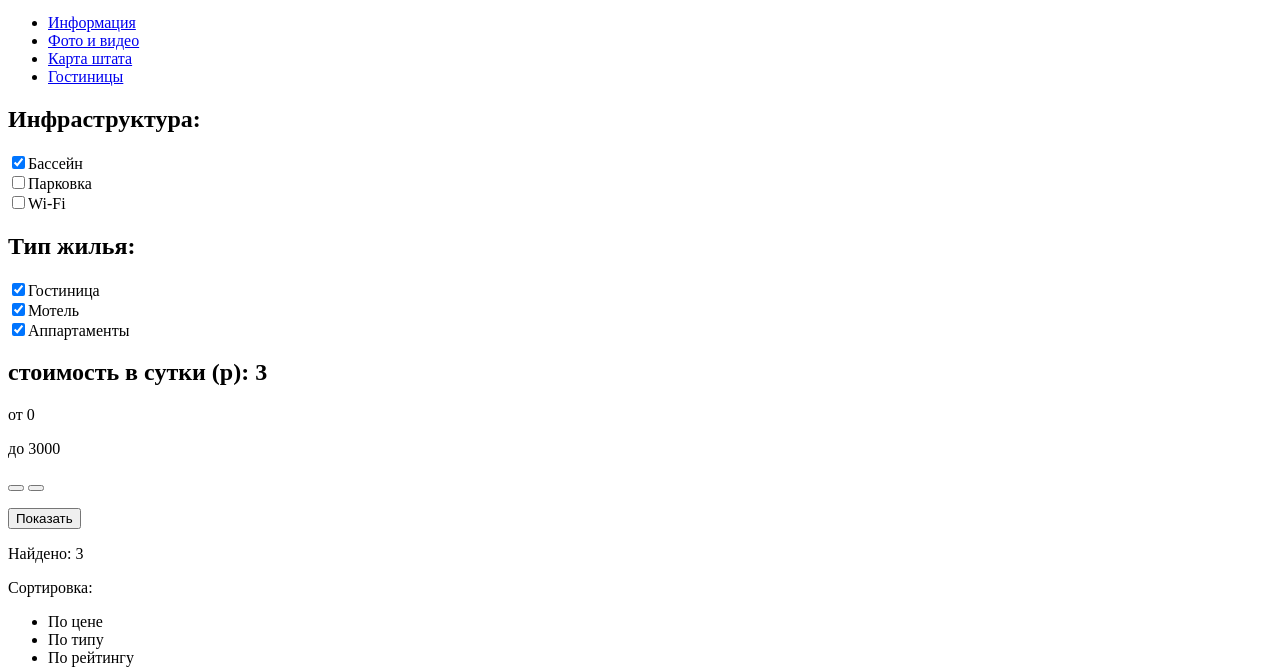
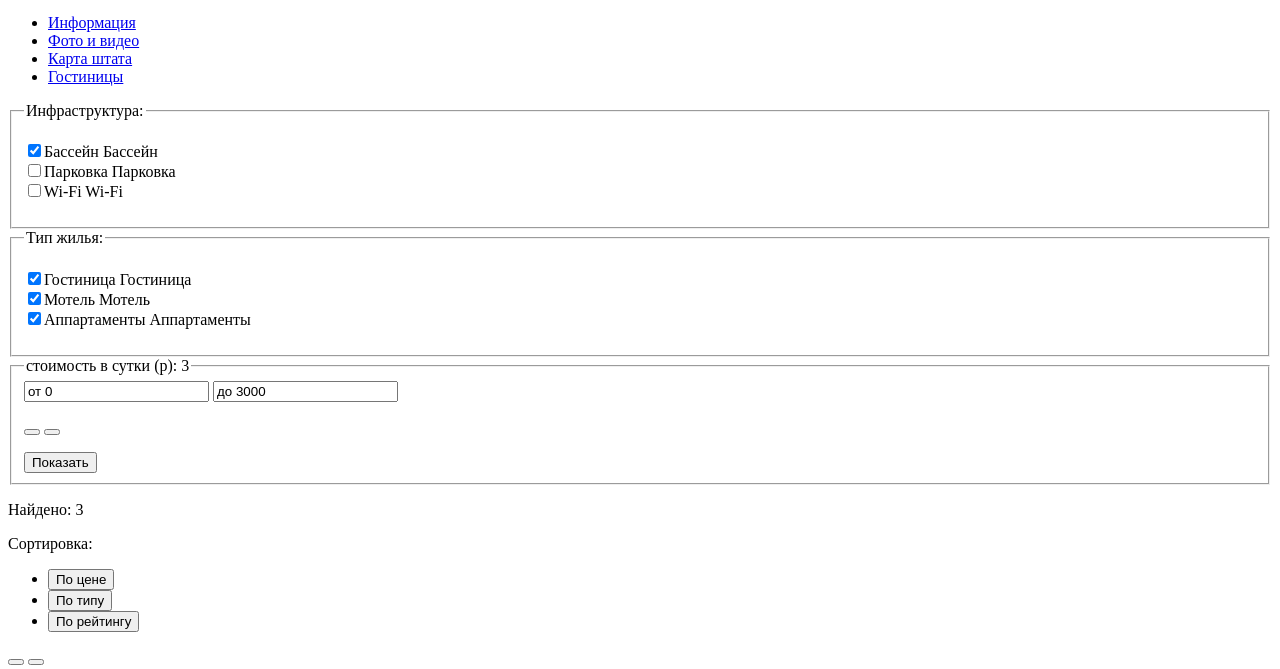
Before and after one commit to MisterPigama/879905-sedona, a plain HTML site: page hotels.html in a window 1280 px wide. Shown: the part 157-826 px from the top of the page. Drawn offline with Linux system fonts and the light colour scheme.

Commit message:
добавила лэйблы, поправила стоимость и форму

```diff
--- a/hotels.html
+++ b/hotels.html
@@ -20,40 +20,56 @@
         </nav>
       </header>
       <main>
-        <section class="selection-form">
-            <h2 class="form">Инфраструктура:</h2>
+        <form class="choosing" action="https://echo.htmlacademy.ru/" method="get">
+            <fieldset class="infrastructure">
+                <legend>Инфраструктура:</legend>
                 <p>
-                <input type="checkbox" checked>Бассейн<br>
-                <input type="checkbox">Парковка<br>
-                <input type="checkbox">Wi-Fi
+                    <input type="checkbox" checked id="pool">Бассейн
+                    <label for="pool">Бассейн</label><br>
+                    <input type="checkbox" id="parking">Парковка
+                    <label for="parking">Парковка</label><br>
+                    <input type="checkbox" id="wi-fi">Wi-Fi
+                    <label for="wi-fi">Wi-Fi</label>
                 </p>
-            <h2 class="form">Тип жилья:</h2>
+            </fieldset>
+            <fieldset class="types-hotels">
+                <legend class="form">Тип жилья:</legend>
                 <p>
-                <input type="checkbox" checked>Гостиница<br>
-                <input type="checkbox" checked>Мотель<br>
-                <input type="checkbox" checked>Аппартаменты
+                    <input type="checkbox" checked id="hotel">Гостиница
+                    <label for="hotel">Гостиница</label><br>
+                    <input type="checkbox" checked id="motel">Мотель
+                    <label for="motel">Мотель</label><br>
+                    <input type="checkbox" checked id="appartments">Аппартаменты
+                    <label for="appartment">Аппартаменты</label>
                 </p>
-            <form class="hotels-form" action="https://echo.htmlacademy.ru/" method="post">
-                <h2 class="form">стоимость в сутки (р): 3</h2>
-                <p>от 0</p>
-                <p>до 3000</p>
+            </fieldset>
+            <fieldset class="hotels-cost">
+                <legend>стоимость в сутки (р): 3</legend>
+                <input type="text" name="min-cost" value="от 0">
+                <input type="tex" name="max-cost" value="до 3000">
                 <p>
                     <button class="first-ring" aria-label="Минимальная сумма"></button>
                     <button class="second-ring" aria-label="Макисмальная сумма"></button>
                 </p>
                 <button type="submit" class="show-hotels">Показать</button>
+            </fieldset>
         </form>
         <section>
             <p>Найдено: 3</p>
             <p>Сортировка:</p>
             <ul>
-                <li>По цене</li>
-                <li>По типу</li>
-                <li>По рейтингу</li>
+                <li>
+                    <button class="sort-price">По цене</button>
+                </li>
+                <li>
+                    <button class="sort-type">По типу</button>
+                </li>
+                <li>
+                    <button class="sort-rating">По рейтингу</button>
+                </li>
             </ul>
-                <button class="up" aria-label="Выше"></button>
-                <button class="down" aria-label="Ниже"></button>
-            </section>
+            <button class="up" aria-label="Сортровка по возрастанию"></button>
+            <button class="down" aria-label="Сортировка по уменьшению"></button>
         </section>
         <section class="hotels">
             <ul>
```
Lines whose indentation alone changed are shown as unchanged.
